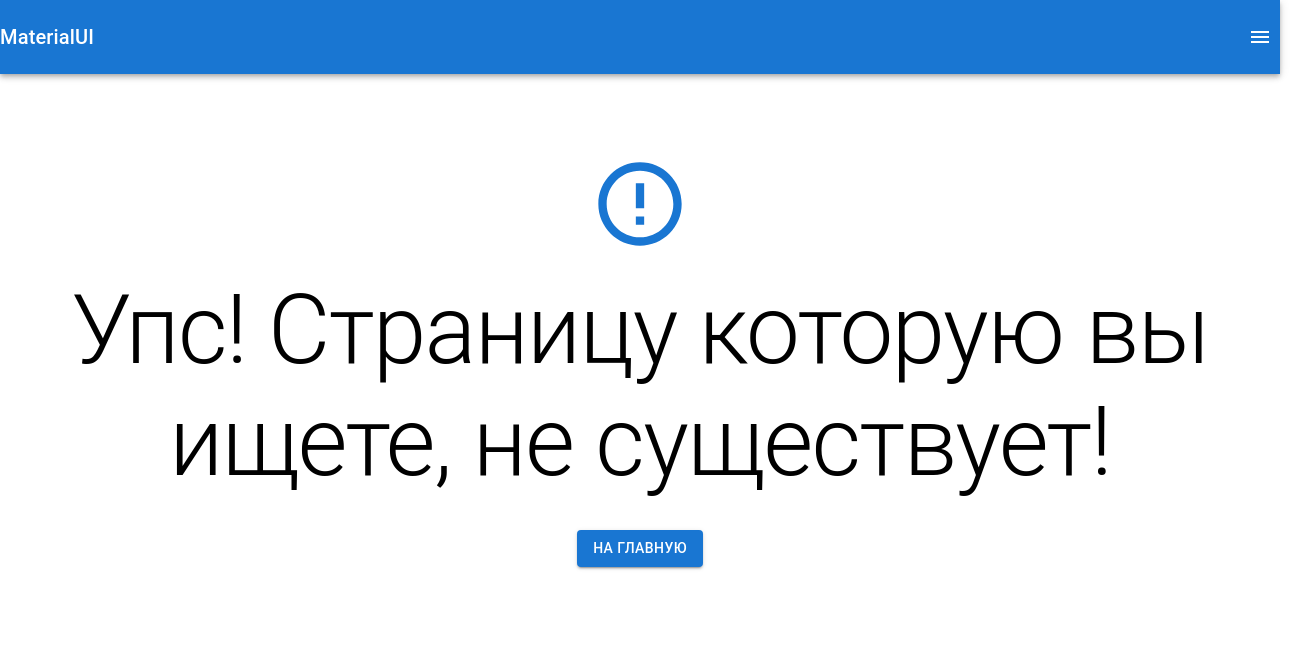
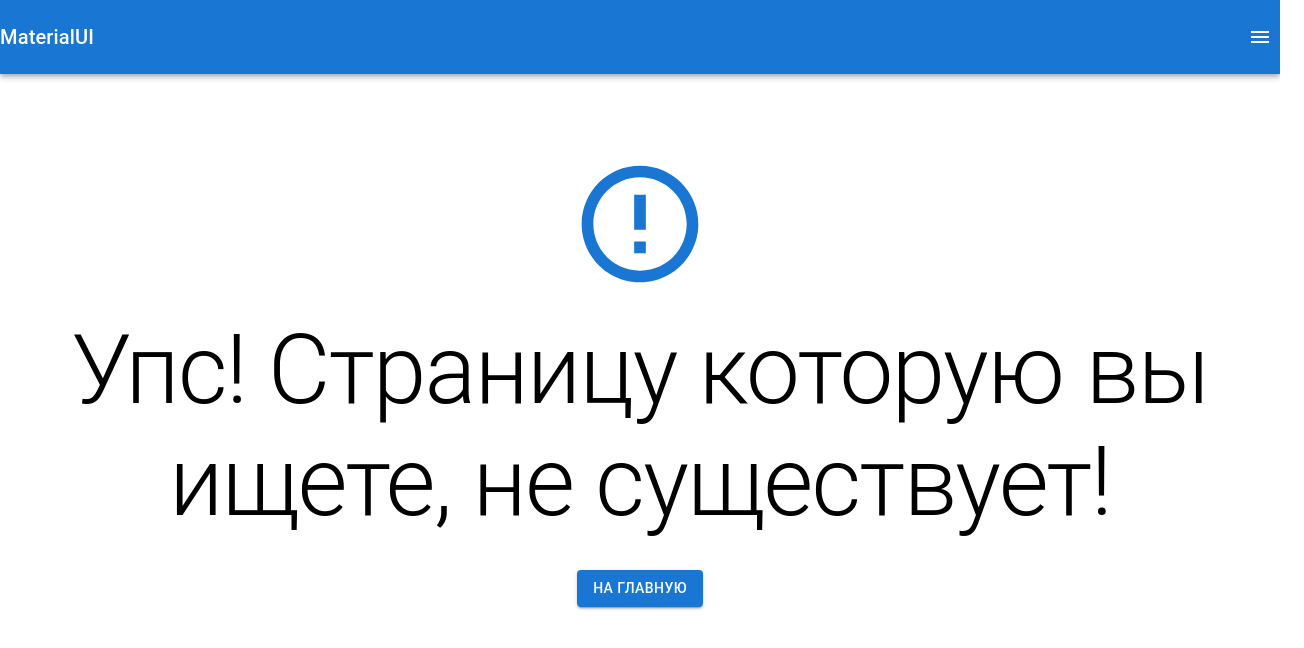
Before and after one commit to Mikalay05/SVCH_React_Labs, a React (Create React App) app: page / in a window 1280 px wide. Shown: the top 648 px of the page, 1304 px wide, since content can reach past the window. Built offline with nearby package versions, Linux system fonts and the light colour scheme.

Commit message:
fix: padding in Header

```diff
--- a/src/Components/Header/Header.jsx
+++ b/src/Components/Header/Header.jsx
@@ -27,7 +27,7 @@ export default function Header() {
 
   return (
     <AppBar position="static">
-      <Toolbar style={{ width: '100%', display: 'flex', justifyContent: 'space-between', alignItems: 'center'}}>
+      <Toolbar style={{ width: '100%', display: 'flex', justifyContent: 'space-between', alignItems: 'center', padding: 0}}>
         <Typography variant="h6" style={{ flexGrow: 1 }}>
           MaterialUI
         </Typography>
--- a/src/Components/NotFoundPage/NotFoundPage.jsx
+++ b/src/Components/NotFoundPage/NotFoundPage.jsx
@@ -13,8 +13,8 @@ export default function NotFoundPage() {
   return (
     <Container sx={{ textAlign: "center", mt: 10 }}>
       <Box>
-        <ErrorOutlineIcon sx={{ fontSize: "100px", color: "primary.main" }} />
-        <Typography variant="h1" component="h1" sx={{ mt: 2 }}>
+        <ErrorOutlineIcon sx={{ fontSize: "140px", color: "primary.main" }} />
+        <Typography variant="h1" component="h4" sx={{ mt: 2 }}>
           Упс! Страницу которую вы ищете, не существует!
         </Typography>
         <Button
```
